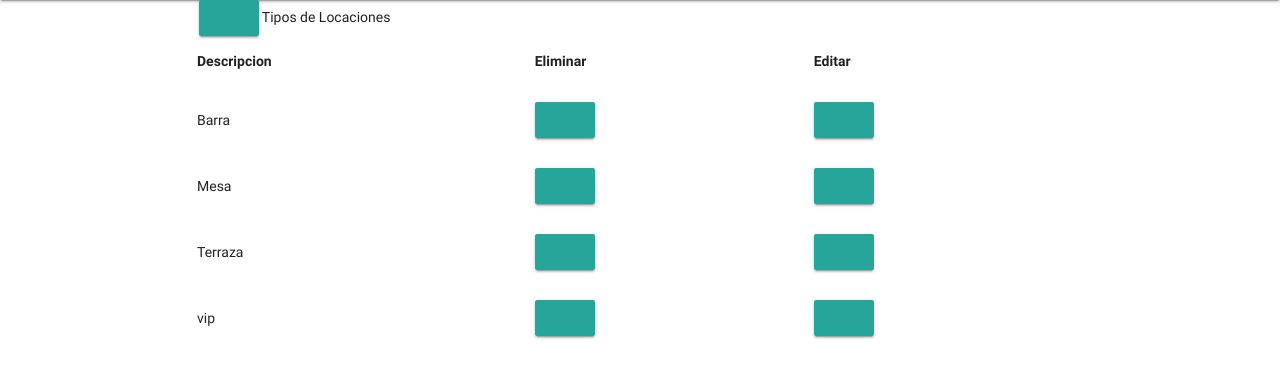
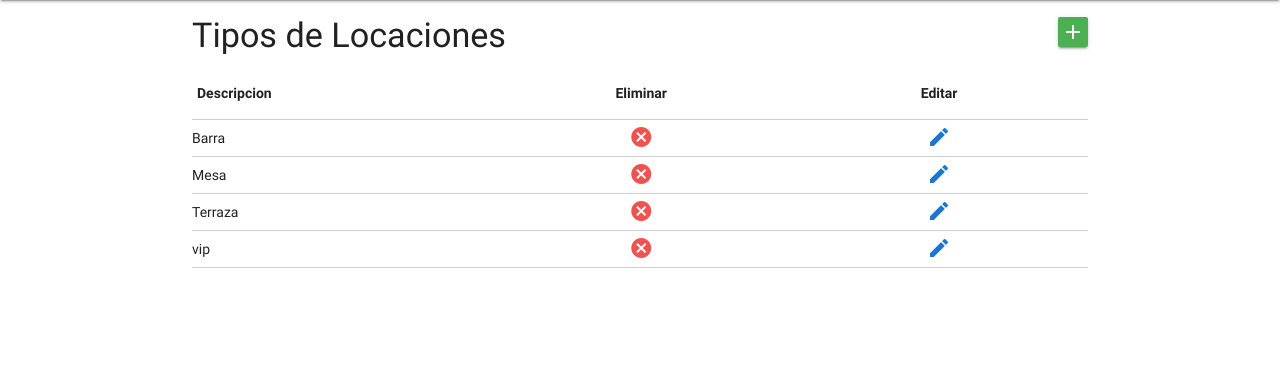
Before and after one commit to norma1/Git-salsi, a PHP site: page /tipos_locacion.php in a window 1280 px wide. Shown: the part 64-442 px from the top of the page. Run offline with PHP 8.4, Linux system fonts and the light colour scheme; a user stored in the database is signed in; data comes from the database, SQL or seed files in the repository.

Commit message:
mejora de la interfaz de locaciones
se agrego tambien una imagen de una mesita

```diff
--- a/tipos_locacion.php
+++ b/tipos_locacion.php
@@ -25,6 +25,7 @@ if(!isset($_SESSION['id_usuario']))
 
 			$("#content_table").on("click","a.btn_eliminar",function(){
 				$("#Modal_confirm_deleteTl").modal();
+				$("#Modal_confirm_deleteTl").modal("open");
 				$("#btn_confirm_deleteTl").data("id",$(this).data("id"));
 			});
 			$("#content_table").on("click","a.btn_modificar",function(){
@@ -44,7 +45,7 @@ if(!isset($_SESSION['id_usuario']))
 				for (var i=0;i<datos.length;i++)
 				{
 					var info=datos[i];
-					cod_html+="<tr><td>"+info['descripcion']+"</td><td><a class='btn btn-danger btn_eliminar' data-id='"+info["id_tipo_l"]+"'><span class='glyphicon glyphicon-minus'></span></a></td><td><a class='btn btn-warning btn_modificar' data-id='"+info["id_tipo_l"]+"'><span class='glyphicon glyphicon-pencil'></span></a></td></tr>";
+					cod_html+="<tr><td>"+info['descripcion']+"</td><td class='centrado'><a class='waves-effect btn-flat btn_eliminar' data-id='"+info["id_tipo_l"]+"' style='color: #ef5350'><span class='material-icons' style='margin-top: 0.2em'>cancel</span></a></td><td class='centrado'><a class='waves-effect btn-flat btn_modificar' data-id='"+info["id_tipo_l"]+"' style='color: #1976d2'><span class='material-icons' style='margin-top: 0.2em'>edit</span></a></td></tr>";
 					//se insertan los datos a la tabla
 				}
 				$("#content_table").html(cod_html);
@@ -55,7 +56,7 @@ if(!isset($_SESSION['id_usuario']))
 				$.post("core/Tipos_locaciones/controller_t_l.php",{action:'delete',id_tipo_l:id_tipo_l},
 					function(){
 						get_all();
-						$("#Modal_confirm_deleteTl").modal("hide");
+						$("#Modal_confirm_deleteTl").modal("close");
 					});
 			});
 		}
@@ -72,16 +73,16 @@ if(!isset($_SESSION['id_usuario']))
 	<section class="container">
 
 		<div class="panel panel-default">
-			<div class="panel-heading text-center"><a class="btn btn-success" id="add_t_l" ><span class="glyphicon glyphicon-plus"></span></a>
-
-				Tipos de Locaciones
+			<div class="text-center">
+				<a class="waves-effect waves-teal btn green modal-trigger" style="width: 2em;height: 2em;padding: 0.2em;float: right;" href="#container_modal"  id="add_t_l"><span class="material-icons">add</span></a>
+				<h4>Tipos de Locaciones</h4>
 			</div>
-			<div class="panel-body table-responsive">
-				 <table class="table">
+			<div>
+				 <table class="table responsive-table bordered">
 				 	<tr>
 				 		<th>Descripcion</th>
-				 		<th>Eliminar</th>
-				 		<th>Editar</th>
+				 		<th class="centrado">Eliminar</th>
+				 		<th class="centrado">Editar</th>
 				 	</tr>
 				 	<tbody id="content_table"></tbody>
 
@@ -90,32 +91,32 @@ if(!isset($_SESSION['id_usuario']))
 		</div>
 
 	</section>
-	<aside id="container_modal">
-	</aside>
+	<div id="container_modal" class="modal">
+	</div>
 
-	<div class="modal fade" id="Modal_confirm_deleteTl" tabindex="-1" role="dialog" aria-labelledby="myModalLabel" aria-hidden="true">
-	<div class="modal-dialog">
+	<div class="modal" id="Modal_confirm_deleteTl" tabindex="-1">
 		<div class="modal-content">
-
-
-			<div class="modal-header">
-				<button type="button" class="close" data-dismiss="modal">
-					<span aria-hidden="true">&times;</span>
-					<span class="sr-only">Close</span>
-				</button>
-				<h4 class="modal-title" id="myModalLabel">
-				</h4> <!-- se especifica el titulo del modal para diferenciarlos-->
-			</div >
-			<div class="modal-body">
-				 Seguro que desea eliminar el registro
-			</div>
-			<div class="modal-footer">
-			<button type="button" class="btn btn-default" data-dismiss="modal">Cancelar</button>
-			<input  type="button" class="btn btn-primary" id="btn_confirm_deleteTl" value="Aceptar">
-
-		</div >
+		<div class="modal-body">
+			 ¿Seguro que desea eliminar el registro?
+		</div>
+		<div class="modal-footer">
+		<button type="button" class="btn modal-action modal-close red">Cancelar</button>
+		<input  type="button" class="btn blue" id="btn_confirm_deleteTl" value="Aceptar">
 	</div >
-</div >
 
 </body>
+<style type="text/css">
+	table tr:hover
+	{
+		background-color: lightgray;
+	}
+	table .centrado
+	{
+		text-align: center;
+	}
+	table tr td
+	{
+		padding: 0em;
+	}
+</style>
 </html>
```
Also changed, not shown: locaciones.php (+25 -15 lines), img/mesa_demo.png (added).
